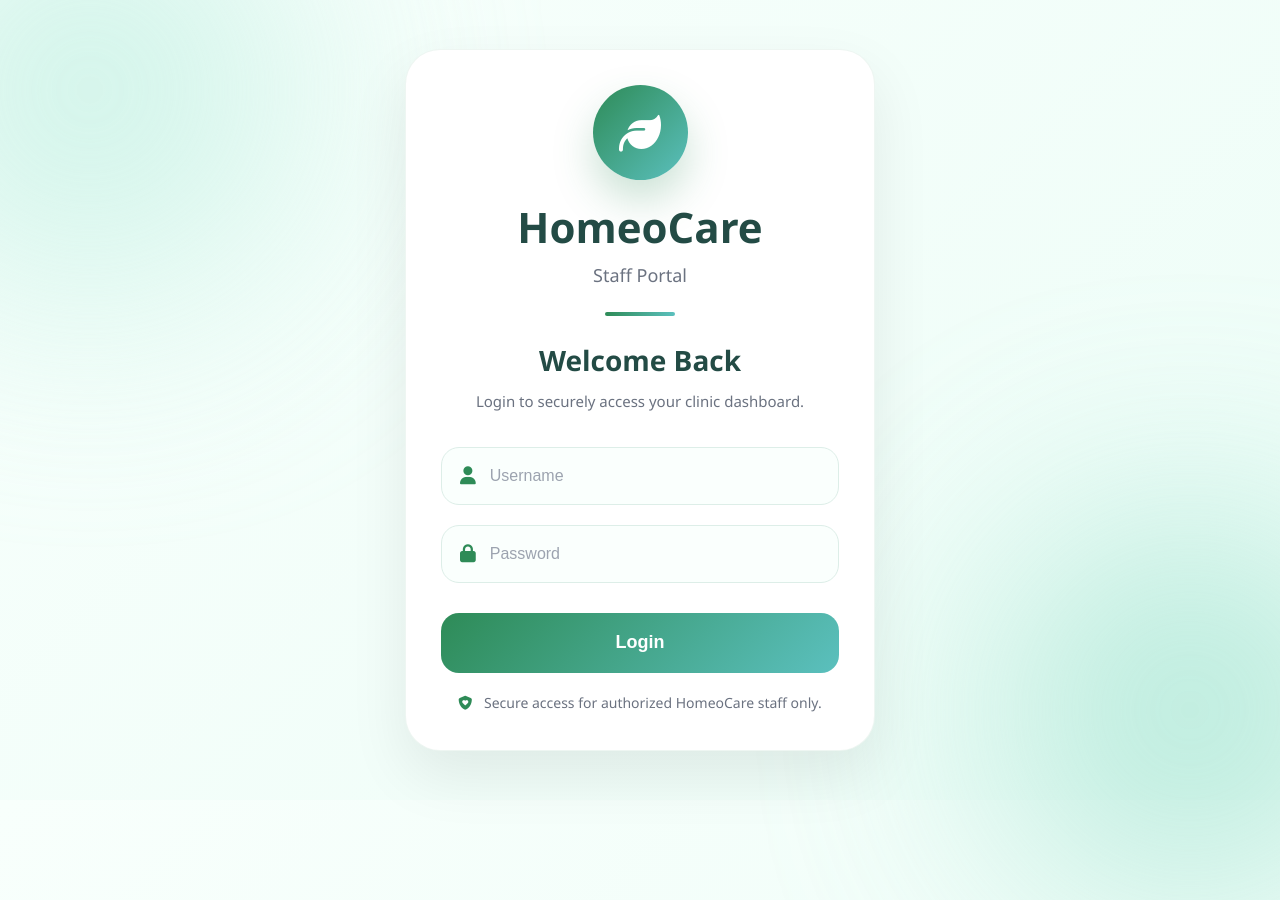
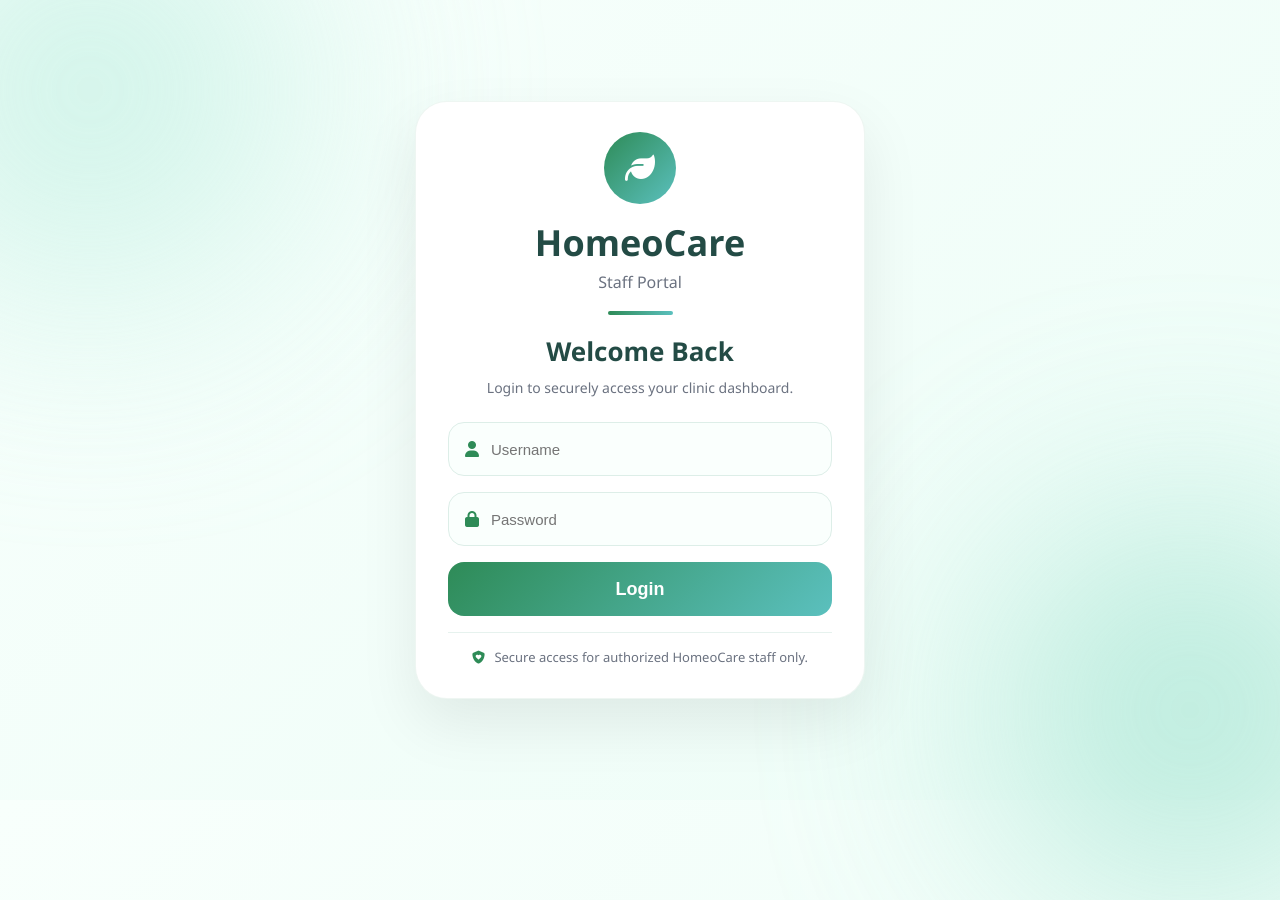
Before and after one commit to Divya-Dawale/HomeoCare, a Django app: page /staff/login/ in a window 1280 px wide; the page is wider, and only the part inside the window is pictured. Run offline with Django 5.2, Linux system fonts and the light colour scheme.

Commit message:
login page updated one more time

```diff
--- a/static/accounts/login.css
+++ b/static/accounts/login.css
@@ -6,386 +6,278 @@
 
 body{
     font-family:'Segoe UI',sans-serif;
-
     background:linear-gradient(135deg,#F8FFFC,#EDFDF7);
-
-    height:100vh;
-
+    min-height:100vh;
     display:flex;
-
     justify-content:center;
-
     align-items:center;
-
     overflow:hidden;
-
     position:relative;
 }
 
-
-/* Background Glow */
+/* Background */
 
 body::before{
-
-content:"";
-
-position:absolute;
-
-width:420px;
-height:420px;
-
-border-radius:50%;
-
-background:#BFEFE1;
-
-filter:blur(120px);
-
-left:-120px;
-
-top:-120px;
-
-opacity:.7;
-
+    content:"";
+    position:absolute;
+    width:420px;
+    height:420px;
+    left:-120px;
+    top:-120px;
+    border-radius:50%;
+    background:#BFEFE1;
+    filter:blur(120px);
+    opacity:.7;
 }
 
-
 body::after{
-
-content:"";
-
-position:absolute;
-
-width:380px;
-height:380px;
-
-border-radius:50%;
-
-background:#8EDCC6;
-
-filter:blur(120px);
-
-right:-100px;
-
-bottom:-100px;
-
-opacity:.6;
-
+    content:"";
+    position:absolute;
+    width:380px;
+    height:380px;
+    right:-100px;
+    bottom:-100px;
+    border-radius:50%;
+    background:#8EDCC6;
+    filter:blur(120px);
+    opacity:.6;
 }
 
-
+/* Center */
 
 .login-page{
-
-width:100%;
-
-display:flex;
-
-justify-content:center;
-
-align-items:center;
-
-padding:40px 20px;
-
-position:relative;
-
-z-index:2;
-
+    width:100%;
+    height:100vh;
+    display:flex;
+    justify-content:center;
+    align-items:center;
+    position:relative;
+    z-index:2;
 }
 
-
+/* Card */
 
 .login-card{
+    width:450px;
 
-    width:470px;
+    background:#fff;
 
-    background:white;
+    border-radius:32px;
 
-    border-radius:35px;
-
-    padding:35px 35px;
+    padding:30px 32px;
 
     text-align:center;
 
-    box-shadow:
-    0 25px 60px rgba(0,0,0,.08);
-
     border:1px solid rgba(46,139,87,.08);
 
+    box-shadow:0 25px 60px rgba(0,0,0,.08);
+
+    transition:all .35s ease;
 }
-
-
 /* Logo */
 
 .logo-circle{
 
-width:95px;
+    width:72px;
+    height:72px;
 
-height:95px;
+    margin:0 auto 14px;
 
-margin:0 auto 18px;
+    border-radius:50%;
 
-border-radius:50%;
+    background:linear-gradient(135deg,#2E8B57,#5BC0BE);
 
-background:linear-gradient(135deg,#2E8B57,#5BC0BE);
+    display:flex;
+    justify-content:center;
+    align-items:center;
 
-display:flex;
-
-justify-content:center;
-
-align-items:center;
-
-font-size:42px;
-
-color:white;
-
-box-shadow:0 20px 40px rgba(46,139,87,.25);
-
+    color:#fff;
+    font-size:30px;
 }
 
-
+/* Headings */
 
 h1{
-
-font-size:42px;
-
-font-weight:800;
-
-color:#234B45;
-
+    text-align:center;
+    font-size:36px;
+    font-weight:800;
+    color:#234B45;
 }
 
-
-
 .portal{
-
-margin-top:8px;
-
-color:#6B7280;
-
-font-size:18px;
-
+    text-align:center;
+    font-size:16px;
+    color:#6B7280;
+    margin-top:4px;
 }
 
-
-
 .divider{
-
-width:70px;
-
-height:4px;
-
-margin:25px auto;
-
-border-radius:10px;
-
-background:linear-gradient(90deg,#2E8B57,#5BC0BE);
-
+    width:65px;
+    height:4px;
+    margin:18px auto;
+    border-radius:20px;
+    background:linear-gradient(90deg,#2E8B57,#5BC0BE);
 }
 
-
-
 h3{
-
-font-size:28px;
-
-color:#234B45;
-
-margin-bottom:10px;
-
+    text-align:center;
+    font-size:26px;
+    color:#234B45;
+    margin-bottom:8px;
 }
 
-
-
 .subtitle{
-
-font-size:15px;
-
-line-height:1.7;
-
-color:#6B7280;
-
-margin-bottom:32px;
-
+    text-align:center;
+    font-size:14px;
+    color:#6B7280;
+    line-height:1.5;
+    margin-bottom:24px;
 }
 
-
+/* Inputs */
 
 .input-box{
+    display:flex;
+    align-items:center;
 
-display:flex;
+    height:54px;
 
-align-items:center;
+    border:1px solid #DDEEE8;
 
-height:58px;
+    border-radius:16px;
 
-border:1px solid #DDEEE8;
+    padding:0 16px;
 
-border-radius:18px;
+    background:#FAFFFD;
 
-padding:0 18px;
+    margin-bottom:16px;
 
-margin-bottom:20px;
-
-transition:.3s;
-
-background:#FAFFFD;
-
+    transition:.3s;
 }
 
-
-
 .input-box:focus-within{
-
-border-color:#2E8B57;
-
-box-shadow:0 0 0 5px rgba(46,139,87,.10);
-
+    border-color:#2E8B57;
+    box-shadow:0 0 0 4px rgba(46,139,87,.10);
 }
 
-
-
 .input-box i{
-
-font-size:18px;
-
-color:#2E8B57;
-
-margin-right:14px;
-
+    color:#2E8B57;
+    margin-right:12px;
 }
 
-
-
 .input-box input{
-
-width:100%;
-
-border:none;
-
-outline:none;
-
-background:none;
-
-font-size:16px;
-
-color:#234B45;
-
+    width:100%;
+    border:none;
+    outline:none;
+    background:none;
+    font-size:15px;
 }
 
-
-
-.input-box input::placeholder{
-
-color:#9CA3AF;
-
+button{
+    width:100%;
+    height:54px;
+    border:none;
+    border-radius:16px;
+    background:linear-gradient(135deg,#2E8B57,#5BC0BE);
+    color:white;
+    font-size:18px;
+    font-weight:700;
+    cursor:pointer;
+    transition:.3s;
 }
 
-
-
-button{
-
-width:100%;
-
-height:60px;
-
-border:none;
-
-border-radius:18px;
-
-background:linear-gradient(135deg,#2E8B57,#5BC0BE);
-
-color:white;
-
-font-size:18px;
-
-font-weight:700;
-
-cursor:pointer;
-
-margin-top:10px;
-
-transition:.3s;
-
+button:hover{
+    transform:translateY(-2px);
+    box-shadow:0 15px 30px rgba(46,139,87,.25);
 }
 
+/* Error */
 
+.error-box{
+    margin-top:14px;
+    padding:14px 16px;
 
-button:hover{
+    background:#FEECEC;
+    color:#B42318;
 
-transform:translateY(-3px);
+    border-radius:12px;
 
-box-shadow:0 18px 35px rgba(46,139,87,.28);
+    font-size:14px;
+    text-align:center;
 
+    overflow:hidden;
+
+    animation:slideDown .35s ease;
 }
 
+@keyframes slideDown{
+    from{
+        opacity:0;
+        transform:translateY(-15px);
+        max-height:0;
+    }
+    to{
+        opacity:1;
+        transform:translateY(0);
+        max-height:60px;
+    }
+}
+/* Bottom text */
 
+.bottom-text{
+    margin-top:16px;
+    padding-top:14px;
 
-.error-box{
+    border-top:1px solid #E6F2EE;
 
-margin-top:15px;
+    color:#6B7280;
 
-padding:16px;
+    font-size:13px;
 
-background:#FEECEC;
+    line-height:1.6;
 
-color:#B42318;
-
-border-radius:14px;
-
-font-size:15px;
-
+    text-align:center;
 }
 
-
-
-.bottom-text{
-
-margin-top:18px;
-
-font-size:14px;
-
-color:#6B7280;
-
-line-height:1.7;
-
+.bottom-text i{
+    color:#2E8B57;
+    margin-right:6px;
 }
-
-
-
-.bottom-text i{
-
-color:#2E8B57;
-
-margin-right:8px;
-
-}
-
-
 
 @media(max-width:550px){
 
 .login-card{
 
-    width:90%;
+    width:92%;
+    height:620px;
 
-    padding:30px 22px;
+    padding:24px;
 
 }
 
 h1{
+    font-size:30px;
+}
 
-    font-size:34px;
-
+h3{
+    font-size:22px;
 }
 
 .logo-circle{
-
-    width:80px;
-
-    height:80px;
-
-    font-size:35px;
-
+    width:65px;
+    height:65px;
+    font-size:28px;
 }
 
 }
+@keyframes fadeDown{
+    from{
+        opacity:0;
+        transform:translateY(-10px);
+    }
+
+    to{
+        opacity:1;
+        transform:translateY(0);
+    }
+}
--- a/templates/accounts/login.html
+++ b/templates/accounts/login.html
@@ -82,13 +82,8 @@
 {% endif %}
 
 <div class="bottom-text">
-
     <i class="fa-solid fa-shield-heart"></i>
-
     Secure access for authorized HomeoCare staff only.
-
-        </div>
-
 </div>
 
 </div>
```
Lines whose indentation alone changed are shown as unchanged.
